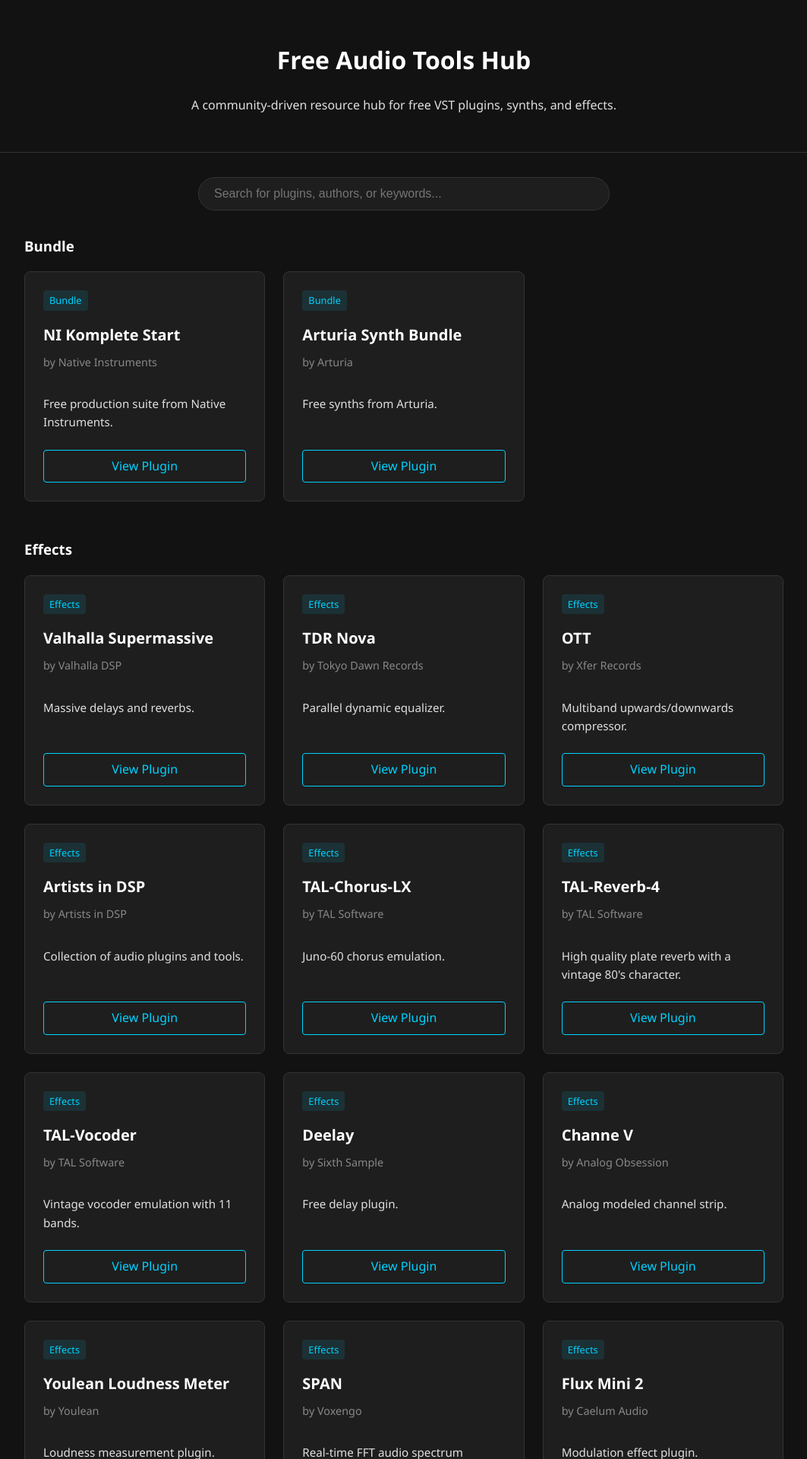
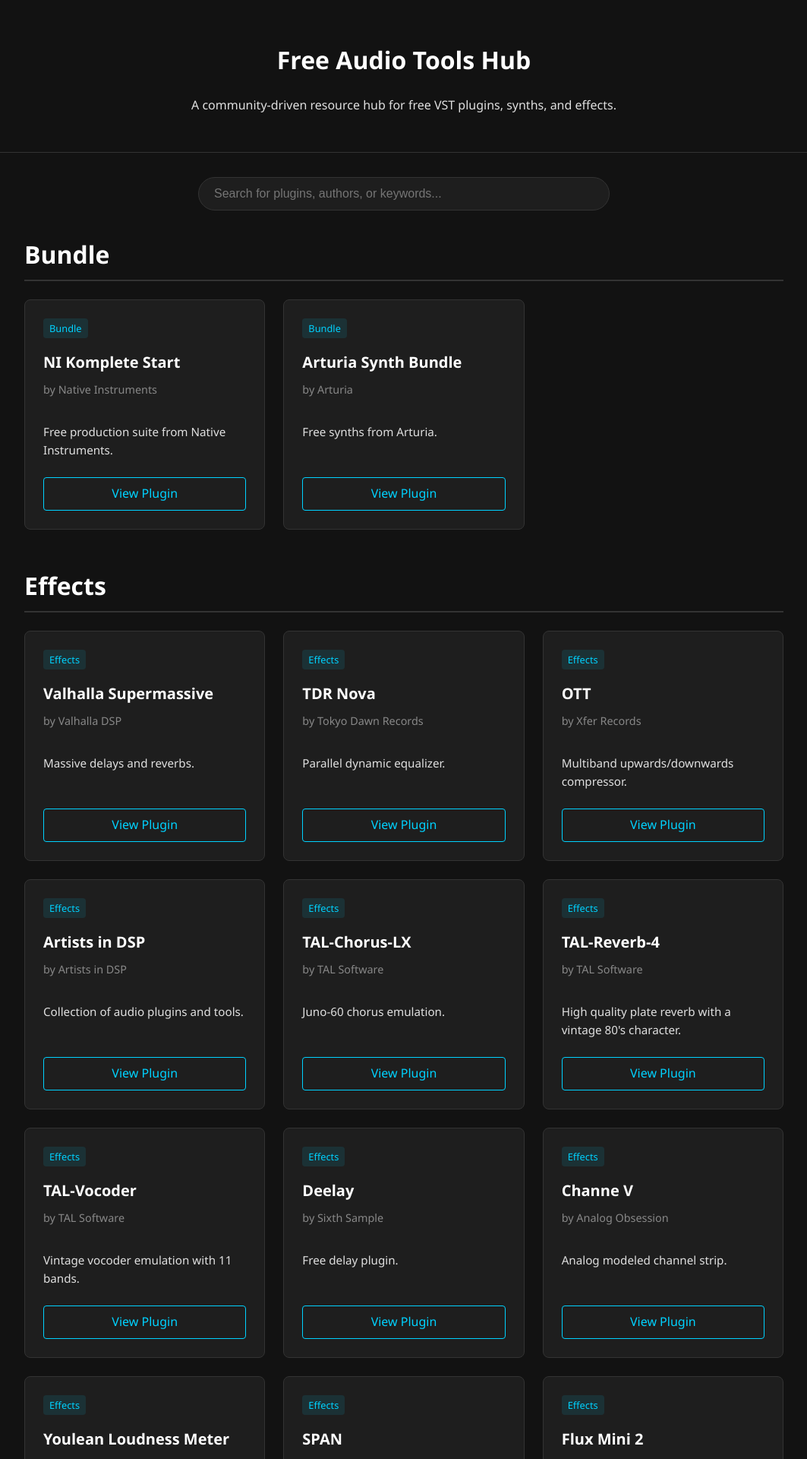
Before and after one commit to mschenone/audio-tools-hub, a Jekyll site: the page built from index.md, in a window 1280 px wide. Shown: the top 1920 px of the page at 76% size, without its empty margins (108-1171 px from the left). Built offline with Jekyll 4.4.1, drawn with Linux system fonts in a browser that asks for light colours.

Commit message:
Update plugin section font size

```diff
--- a/assets/style.css
+++ b/assets/style.css
@@ -62,6 +62,13 @@ h1, h2, h3 {
 /* Grid & Cards */
 .plugin-section {
     margin-bottom: 3rem;
+}
+
+.plugin-section h3 {
+    font-size: 2rem;
+    margin-bottom: 1.5rem;
+    border-bottom: 2px solid var(--card-border);
+    padding-bottom: 0.5rem;
 }
 
 .plugin-grid {
```
